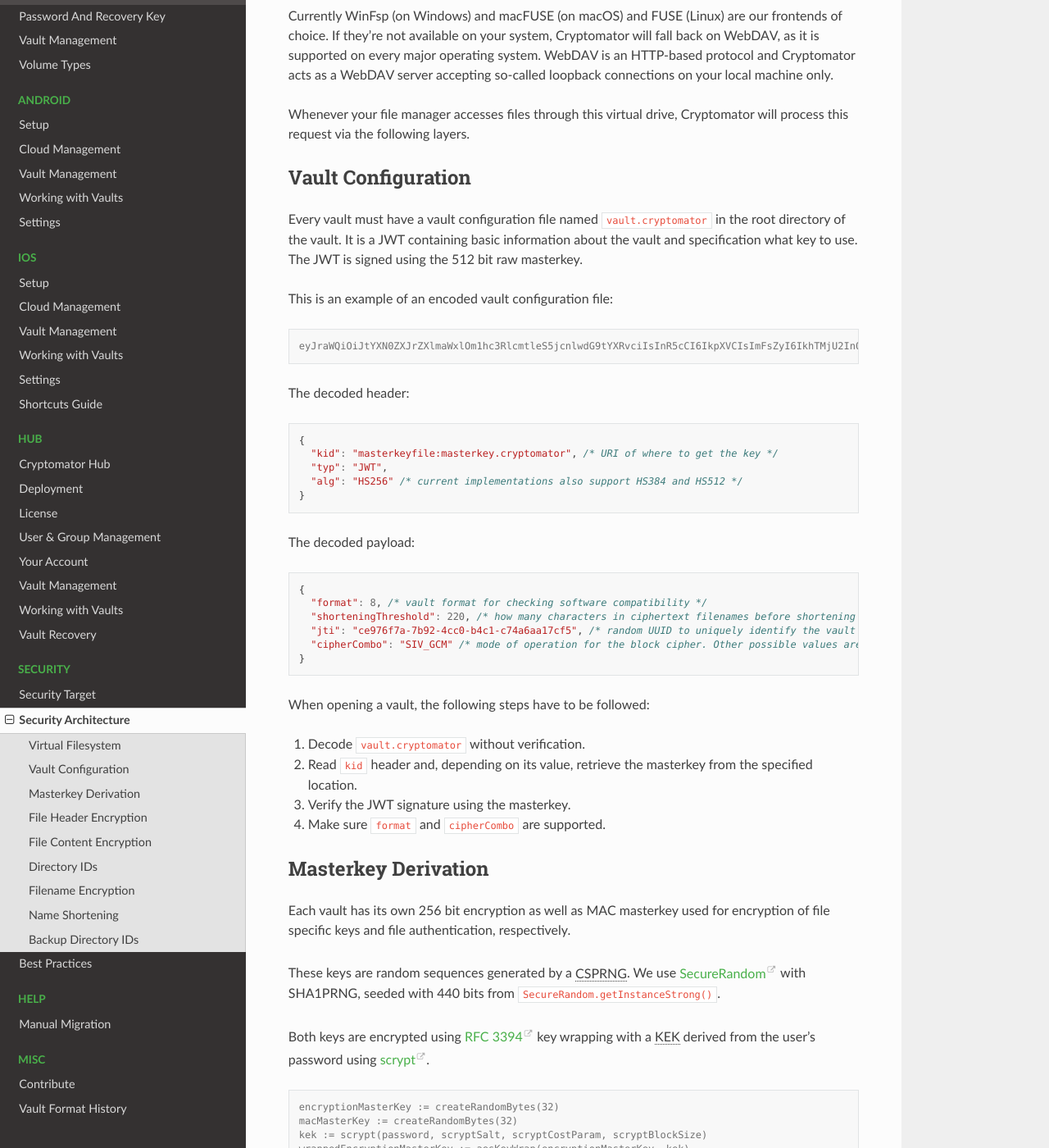
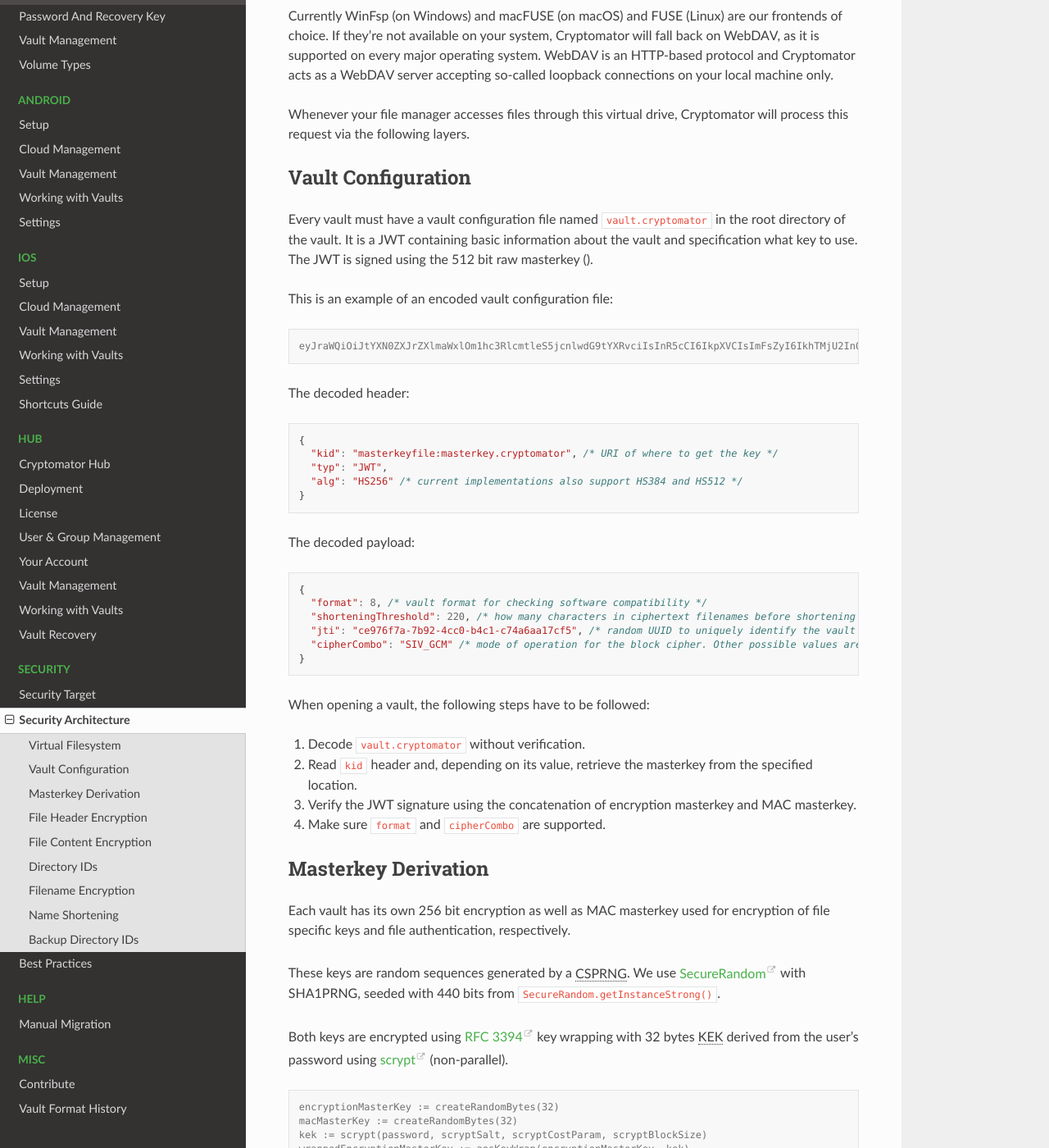
Before and after one commit to cryptomator/docs, a Sphinx documentation site: the page built from source/security/architecture.rst, in a window 1280 px wide and 1400 px high, scrolled down 376 px. Shown: the whole window at 82% size. Built offline with Sphinx 7.4.7 and the Read the Docs theme 2.0.0, drawn with Linux system fonts in a browser that asks for light colours; some of the changed text lies outside the part shown.

Commit message:
Update architecture.rst

```diff
--- a/source/security/architecture.rst
+++ b/source/security/architecture.rst
@@ -26,7 +26,7 @@
 
 Every vault must have a vault configuration file named ``vault.cryptomator`` in the root directory of the vault.
 It is a JWT containing basic information about the vault and specification what key to use.
-The JWT is signed using the 512 bit raw masterkey.
+The JWT is signed using the 512 bit raw masterkey ().
 
 This is an example of an encoded vault configuration file:
 
@@ -59,7 +59,7 @@
 
 #. Decode ``vault.cryptomator`` without verification.
 #. Read ``kid`` header and, depending on its value, retrieve the masterkey from the specified location.
-#. Verify the JWT signature using the masterkey.
+#. Verify the JWT signature using the concatenation of encryption masterkey and MAC masterkey.
 #. Make sure ``format`` and ``cipherCombo`` are supported.
 
 
@@ -73,7 +73,7 @@
 These keys are random sequences generated by a :abbr:`CSPRNG (Cryptographically secure pseudorandom number generator)`.
 We use `SecureRandom <https://docs.oracle.com/javase/8/docs/api/java/security/SecureRandom.html>`_ with SHA1PRNG, seeded with 440 bits from ``SecureRandom.getInstanceStrong()``.
 
-Both keys are encrypted using `RFC 3394 <https://tools.ietf.org/html/rfc3394>`_ key wrapping with a :abbr:`KEK (Key-encryption key)` derived from the user's password using `scrypt <https://tools.ietf.org/html/rfc7914>`_.
+Both keys are encrypted using `RFC 3394 <https://tools.ietf.org/html/rfc3394>`_ key wrapping with 32 bytes :abbr:`KEK (Key-encryption key)` derived from the user's password using `scrypt <https://tools.ietf.org/html/rfc7914>`_ (non-parallel).
 
 .. code-block:: console
 
@@ -169,7 +169,7 @@
     cleartextChunks[] := split(cleartext, 32KiB)
     for (int i = 0; i < length(cleartextChunks); i++) {
         chunkNonce := createRandomBytes(12)
-        aad := [bigEndian(i), headerNonce]
+        aad := bigEndian(i) . headerNonce
         ciphertextPayload, tag := aesGcm(cleartextChunks[i], contentKey, chunkNonce, aad)
         ciphertextChunks[i] := chunkNonce . ciphertextPayload . tag
     }
```
Also changed, not shown: other parts of source/security/architecture.rst (+1 -1 lines).
